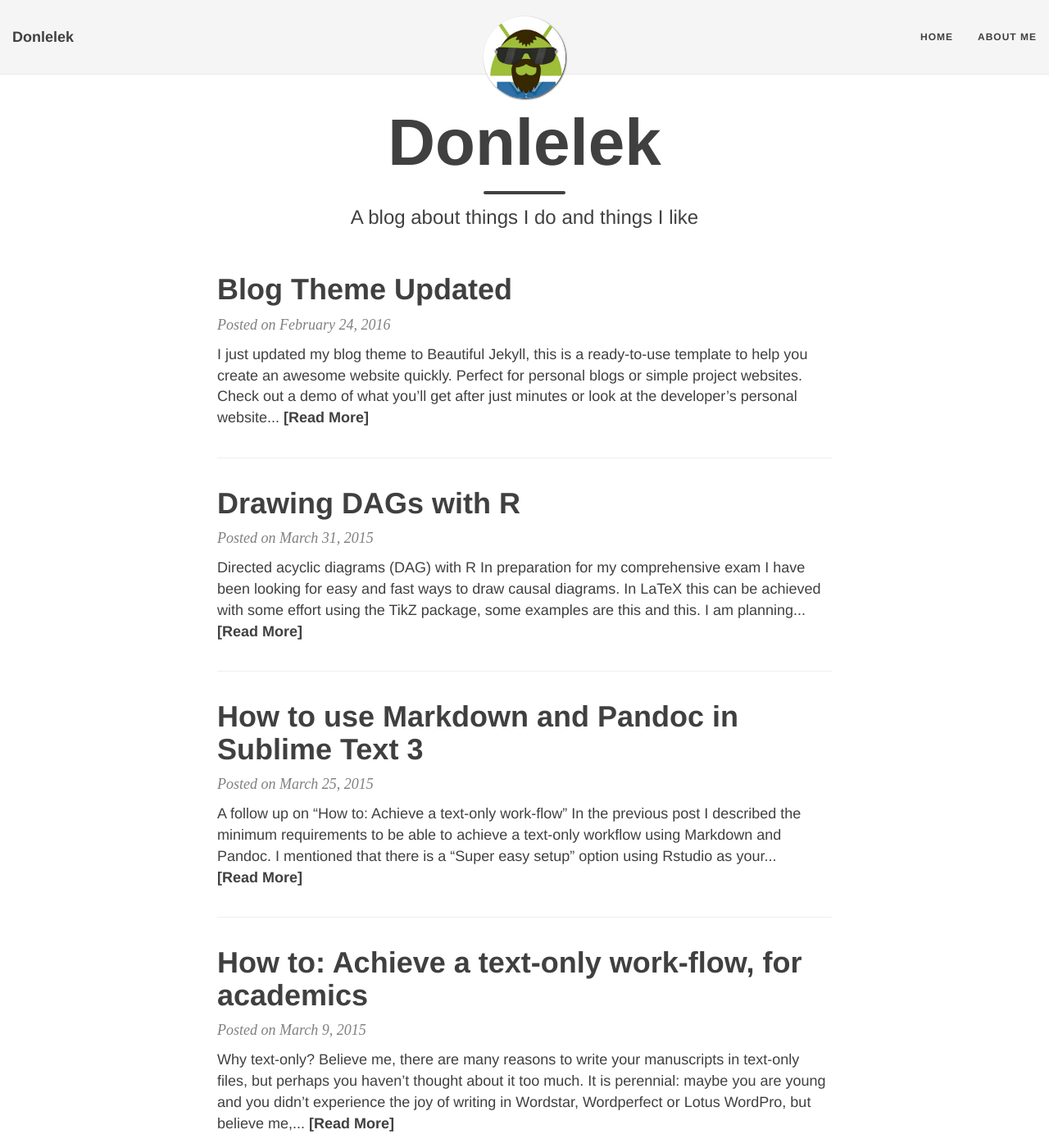
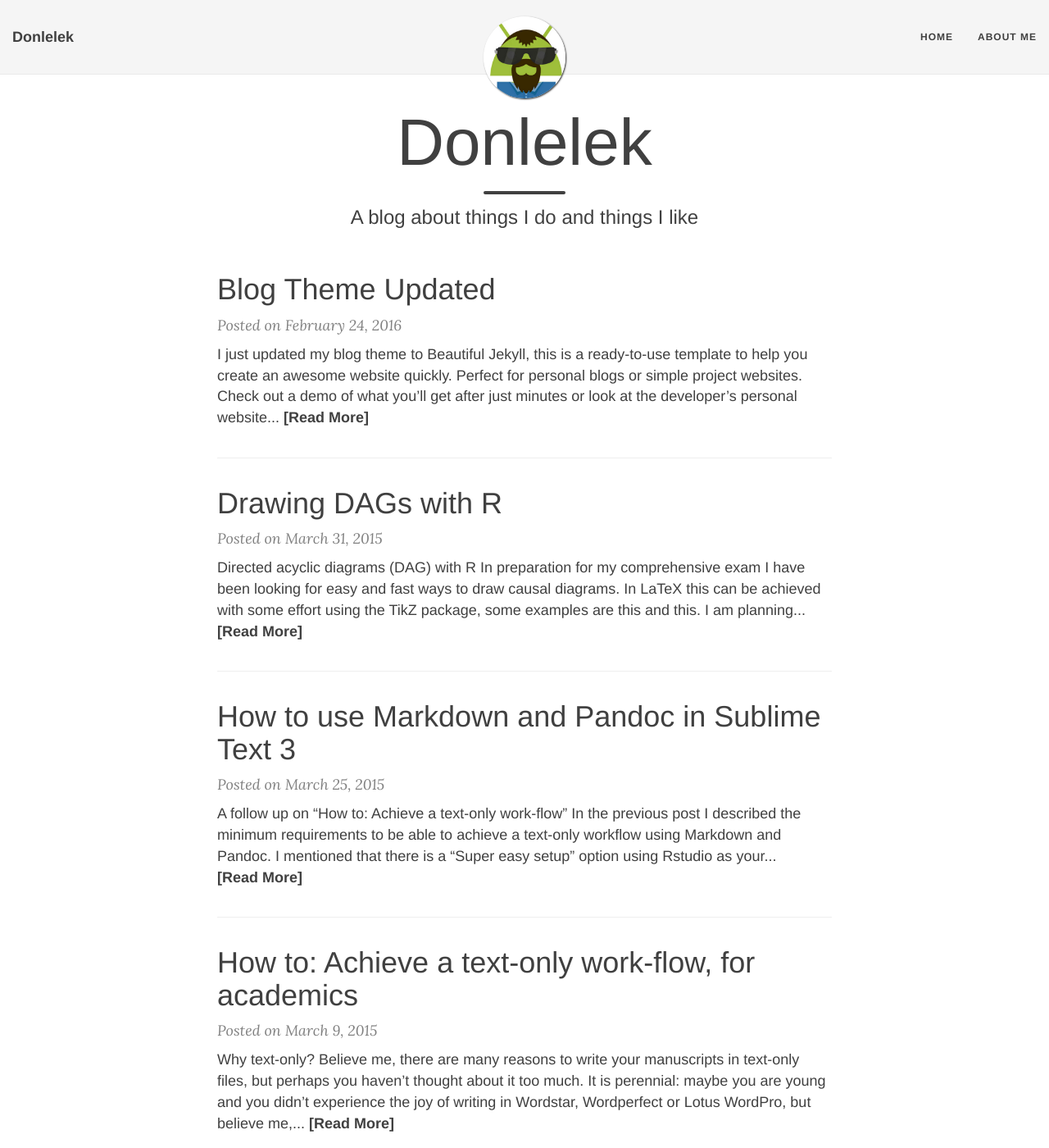
Before and after one commit to donlelek/donlelek.github.io, a Jekyll site: the page built from index.html, in a window 1280 px wide and 1400 px high. Shown: the whole window at 82% size. Built offline with Jekyll 4.4.1, drawn with Linux system fonts in a browser that asks for light colours; nearby versions of some CDN libraries; the list of posts is cut into pages by our own code.

Commit message:
changed weight

```diff
--- a/css/main.css
+++ b/css/main.css
@@ -3,7 +3,7 @@
 /* --- General --- */
 
 body {
-  font-family: 'Droid serif', 'Times New Roman', serif;
+  font-family: 'Lora', 'Times New Roman', serif;
   font-size: 18px;
   color: #404040;
   position: relative;
@@ -19,7 +19,7 @@ p a {
 }
 h1,h2,h3,h4,h5,h6 {
   font-family: 'Pontano sans', 'Helvetica Neue', Helvetica, Arial, sans-serif;
-  font-weight: 800;
+  font-weight: 400;
 }
 a {
   color: #008AFF;
```
